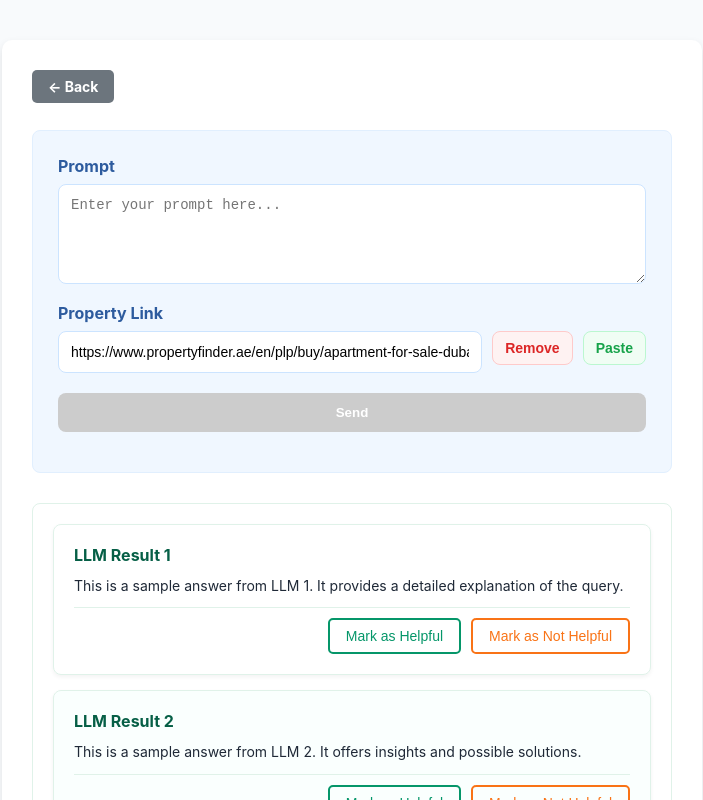
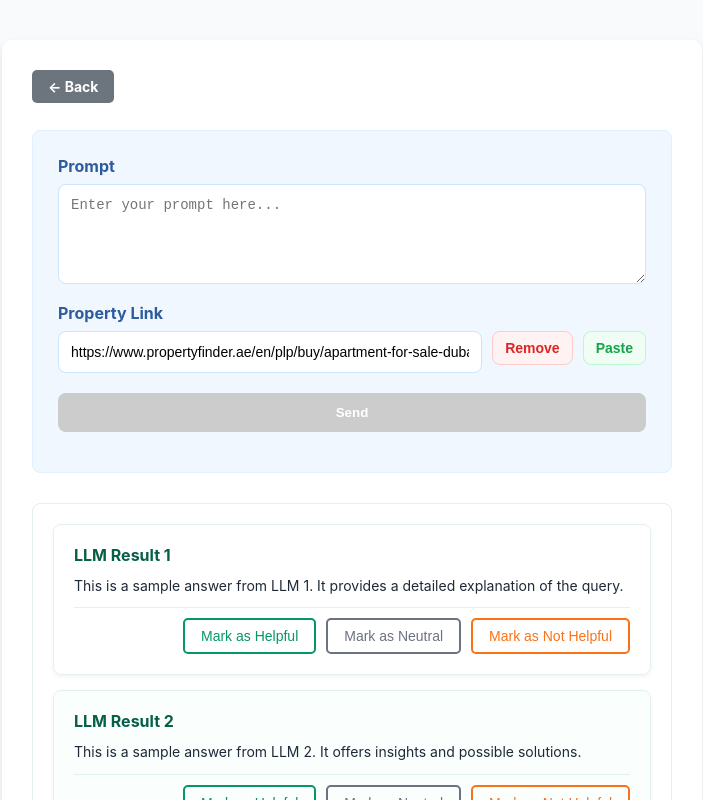
Before and after one commit to AIR-Properties/llm-annotation-app, a React (Create React App) app: page /llm-responses in a window 1280 px wide. Shown: the top 800 px of the page, without its empty margins (288-991 px from the left). Built offline with nearby package versions, Linux system fonts and the light colour scheme; no server answers; sample sign-in values are in the browser's storage.

Commit message:
Add cmd+enter support in prompt submit, add neutral to feedbacks

```diff
--- a/src/components/Annotations.tsx
+++ b/src/components/Annotations.tsx
@@ -6,13 +6,13 @@ import Footer from "./Footer";
 import { annotationService, APIError } from "../services/api";
 import { mapAnnotationsToDomain } from "../utils/mappers";
 import { ERROR_MESSAGES } from "../constants/messages";
-import { Response as DomainResponse } from "../types/domain";
+import { Response as DomainResponse, FeedbackType } from "../types/domain";
 import { SAMPLE_ANNOTATIONS } from "../data/sampleData";
 import { getUserName } from "../utils/auth";
 import "./Annotations.css";
 
 interface AnnotationResponse extends DomainResponse {
-  feedback?: "helpful" | "not_helpful";
+  feedback?: FeedbackType;
 }
 
 interface AnnotationBox {
@@ -121,7 +121,7 @@ const Annotations: React.FC = () => {
     (
       annotationId: string,
       responseId: string,
-      newFeedback: "helpful" | "not_helpful" | undefined
+      newFeedback: FeedbackType | undefined
     ) => {
       setAnnotations((prevAnnotations) => {
         const newAnnotations = prevAnnotations.map((annotation) =>
--- a/src/components/PromptInput.tsx
+++ b/src/components/PromptInput.tsx
@@ -1,4 +1,4 @@
-import React, { useState, useCallback } from "react";
+import React, { useState, useCallback, KeyboardEvent } from "react";
 import { ERROR_MESSAGES } from "../constants/messages";
 
 interface PromptInputProps {
@@ -36,8 +36,17 @@ const PromptInput: React.FC<PromptInputProps> = ({
   const handleSubmit = useCallback(async (): Promise<void> => {
     if (!prompt.trim()) return;
     await onSubmit(prompt.trim(), propertyLink.trim());
-    setPrompt("");
   }, [prompt, propertyLink, onSubmit]);
+
+  const handleKeyDown = useCallback(
+    (e: KeyboardEvent<HTMLTextAreaElement>): void => {
+      if ((e.metaKey || e.ctrlKey) && e.key === "Enter") {
+        e.preventDefault();
+        handleSubmit();
+      }
+    },
+    [handleSubmit]
+  );
 
   const handlePromptChange = useCallback(
     (e: React.ChangeEvent<HTMLTextAreaElement>): void => {
@@ -67,6 +76,7 @@ const PromptInput: React.FC<PromptInputProps> = ({
           id="prompt"
           value={prompt}
           onChange={handlePromptChange}
+          onKeyDown={handleKeyDown}
           placeholder="Enter your prompt here..."
         />
       </div>
--- a/src/components/ResponseBox.css
+++ b/src/components/ResponseBox.css
@@ -68,6 +68,17 @@
     color: white;
 }
 
+.response-box-button.neutral {
+    color: #6B7280;
+    border: 2px solid #6B7280;
+}
+
+.response-box-button.neutral:hover,
+.response-box-button.neutral.selected {
+    background-color: #6B7280;
+    color: white;
+}
+
 .response-box-button.not-helpful {
     color: #f97316;
     border: 2px solid #f97316;
--- a/src/components/ResponseBox.tsx
+++ b/src/components/ResponseBox.tsx
@@ -6,10 +6,12 @@ import "./ResponseBox.css";
 interface ResponseBoxProps {
   title: string;
   text: string;
-  feedback?: "helpful" | "not_helpful";
+  feedback?: "helpful" | "not_helpful" | "neutral" | undefined;
   prompt_id: string;
   response_id: string;
-  onFeedbackChange?: (feedback: "helpful" | "not_helpful" | undefined) => void;
+  onFeedbackChange?: (
+    feedback: "helpful" | "not_helpful" | "neutral" | undefined
+  ) => void;
   onError?: (error: string) => void;
 }
 
@@ -23,7 +25,7 @@ const ResponseBox: React.FC<ResponseBoxProps> = ({
   onError,
 }) => {
   const handleFeedback = useCallback(
-    async (newFeedback: "helpful" | "not_helpful") => {
+    async (newFeedback: "helpful" | "not_helpful" | "neutral") => {
       try {
         const username = getUserName();
         if (!username) {
@@ -63,6 +65,15 @@ const ResponseBox: React.FC<ResponseBoxProps> = ({
           Mark as Helpful
         </button>
         <button
+          className={`response-box-button neutral ${
+            feedback === "neutral" ? "selected" : ""
+          }`}
+          onClick={() => handleFeedback("neutral")}
+          disabled={feedback !== undefined}
+        >
+          Mark as Neutral
+        </button>
+        <button
           className={`response-box-button not-helpful ${
             feedback === "not_helpful" ? "selected" : ""
           }`}
--- a/src/types/api.ts
+++ b/src/types/api.ts
@@ -5,10 +5,12 @@ export interface AskRequest {
   username: string;
 }
 
+export type FeedbackType = "helpful" | "not_helpful" | "neutral";
+
 export interface FeedbackRequest {
   prompt_id: string;
   response_id: string;
-  feedback: string;
+  feedback: FeedbackType;
   username: string;
 }
 
--- a/src/types/domain.ts
+++ b/src/types/domain.ts
@@ -1,4 +1,4 @@
-export type FeedbackType = "helpful" | "not_helpful";
+export type FeedbackType = "helpful" | "not_helpful" | "neutral";
 
 export interface Response {
   id: string;
```
